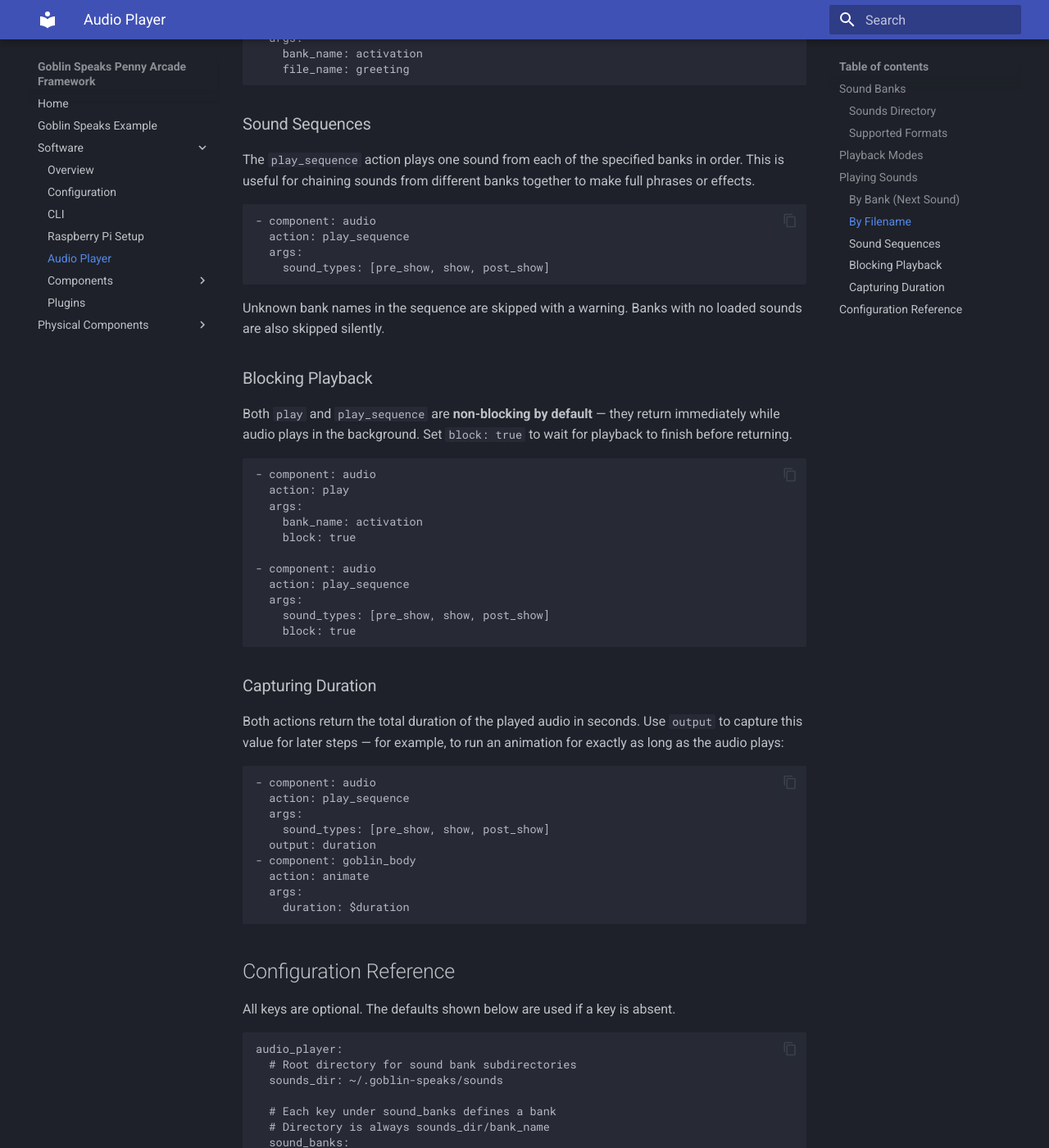
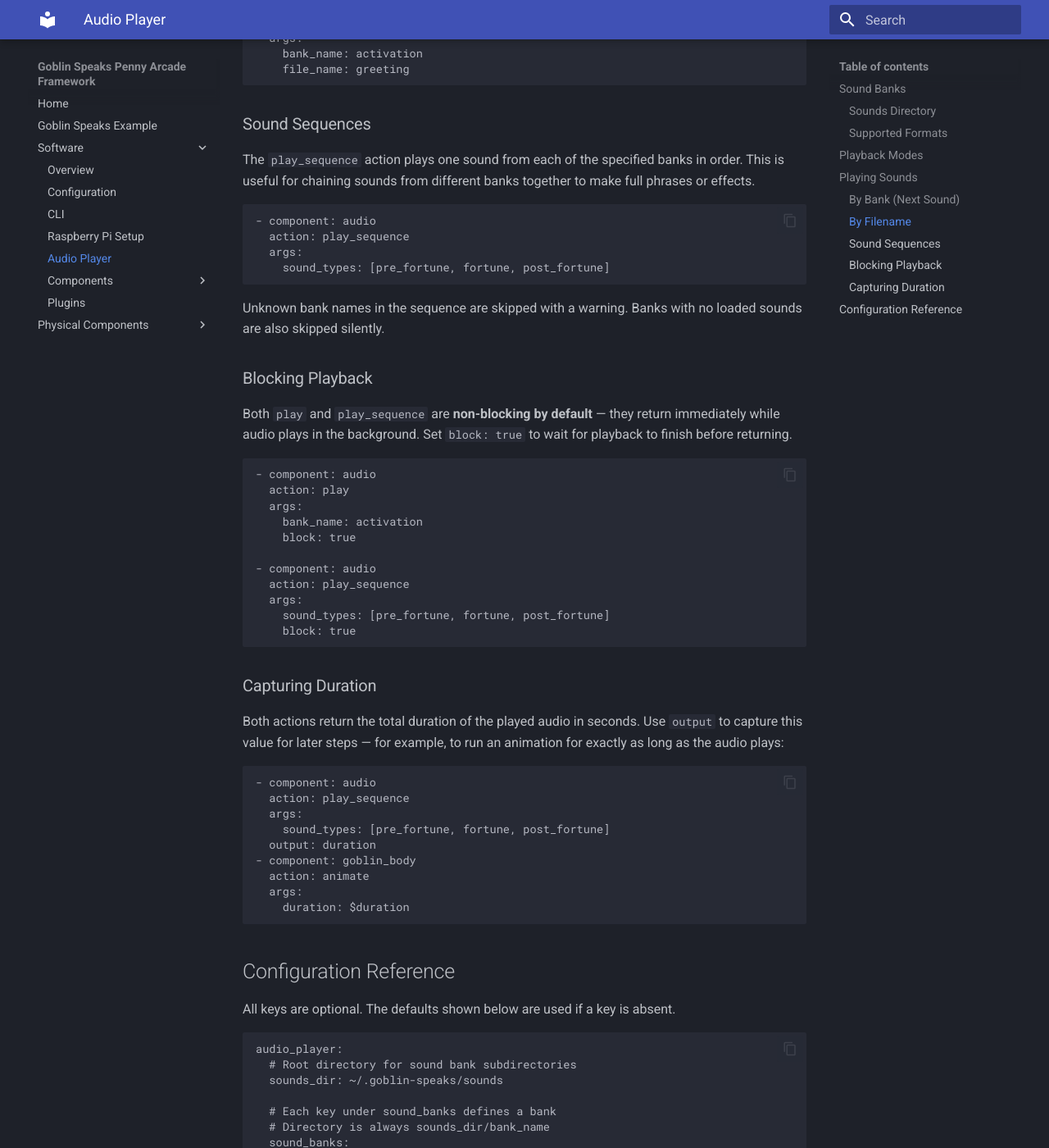
Before and after one commit to gobbolab/goblin-speaks, an MkDocs documentation site: the page built from docs/software/audio-player.md, in a window 1280 px wide and 1400 px high, scrolled down 1939 px. Shown: the whole window at 82% size. Built offline with MkDocs 1.6.1 and Material for MkDocs 9.7.7, drawn with Linux system fonts in a browser that asks for light colours; some of the changed text lies outside the part shown.

````diff
--- a/docs/software/audio-player.md
+++ b/docs/software/audio-player.md
@@ -18,20 +18,20 @@ audio_player:
   sound_banks:
     activation:
       mode: random
-    pre_show:
+    pre_fortune:
       mode: sequential
-    show:
+    fortune:
       mode: sequential
-    post_show:
+    post_fortune:
       mode: sequential
 ```
 
 With the config above, the audio player will load sounds from:
 
 - `~/.goblin-speaks/sounds/activation/`
-- `~/.goblin-speaks/sounds/pre_show/`
-- `~/.goblin-speaks/sounds/show/`
-- `~/.goblin-speaks/sounds/post_show/`
+- `~/.goblin-speaks/sounds/pre_fortune/`
+- `~/.goblin-speaks/sounds/fortune/`
+- `~/.goblin-speaks/sounds/post_fortune/`
 
 ### Sounds Directory
 
@@ -62,7 +62,7 @@ The `play` action selects the next sound from a bank based on its playback mode.
 - component: audio
   action: play
   args:
-    bank_name: show
+    bank_name: fortune
 ```
 
 ### By Filename
@@ -86,7 +86,7 @@ This is useful for chaining sounds from different banks together to make full ph
 - component: audio
   action: play_sequence
   args:
-    sound_types: [pre_show, show, post_show]
+    sound_types: [pre_fortune, fortune, post_fortune]
 ```
 
 Unknown bank names in the sequence are skipped with a warning. Banks with no loaded sounds are also skipped silently.
@@ -105,7 +105,7 @@ Both `play` and `play_sequence` are **non-blocking by default** — they return
 - component: audio
   action: play_sequence
   args:
-    sound_types: [pre_show, show, post_show]
+    sound_types: [pre_fortune, fortune, post_fortune]
     block: true
 ```
 
@@ -117,7 +117,7 @@ Both actions return the total duration of the played audio in seconds. Use `outp
 - component: audio
   action: play_sequence
   args:
-    sound_types: [pre_show, show, post_show]
+    sound_types: [pre_fortune, fortune, post_fortune]
   output: duration
 - component: goblin_body
   action: animate
````
Also changed, not shown: docs/goblin-speaks-example.md (+9 -9 lines), docs/software/configuration.md (+2 -2 lines), 2 other files.
